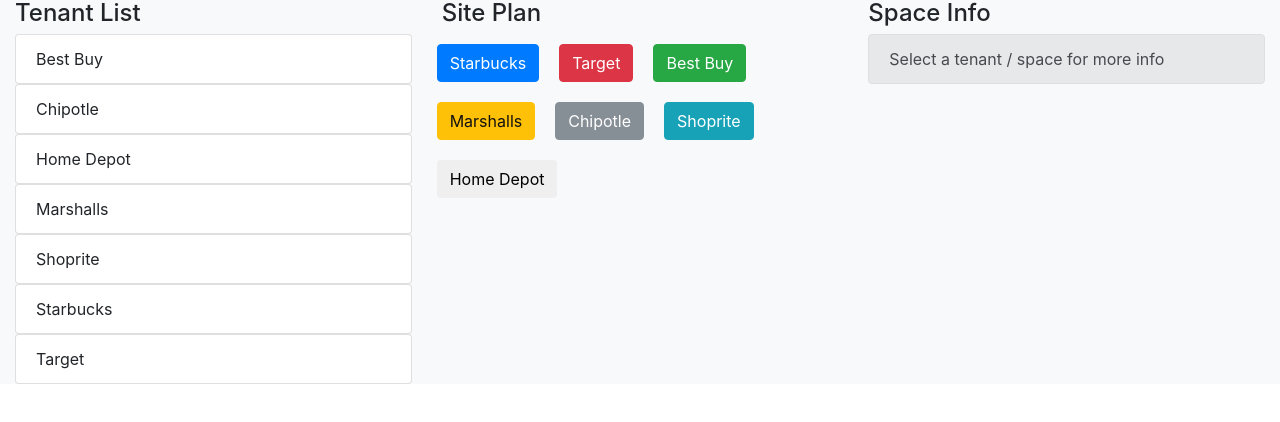
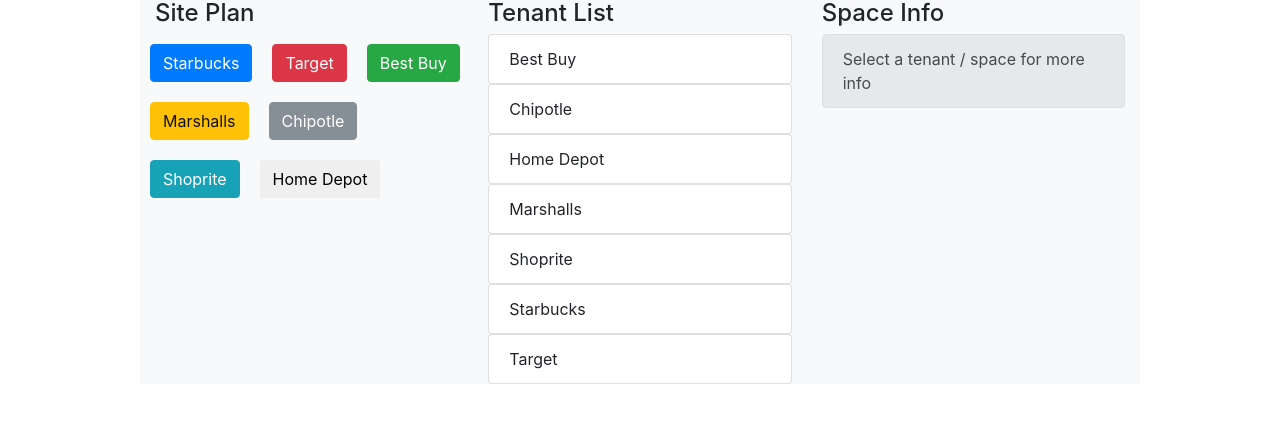
Before and after one commit to viewthespace/data-flow, a plain HTML site: page index.html in a window 1280 px wide. Drawn offline with nearby package versions, Linux system fonts and the light colour scheme.

Commit message:
Show site plan in first column

```diff
--- a/retailView.html
+++ b/retailView.html
@@ -1,16 +1,16 @@
 <div class="container-fluid bg-light retail-view">
   <div class="row">
+    <div class="col-sm-4">
+      <site-plan
+        spaces="$ctrl.spaces"
+        on-space-selected="$ctrl.setSelectedSpace(space)">
+      </site-plan>
+    </div>
     <div class="col-sm-4">
       <tenant-list
         spaces="$ctrl.spaces"
         on-tenant-selected="$ctrl.setSelectedSpace(space)">
       </tenant-list>
-    </div>
-    <div class="col-sm-4">
-      <site-plan
-        spaces="$ctrl.spaces"
-        on-space-selected="$ctrl.setSelectedSpace(space)">
-      </site-plan>
     </div>
     <div class="col-sm-4 space-detail">
       <space-detail
--- a/style.css
+++ b/style.css
@@ -4,6 +4,10 @@ html {
 
 body {
   height: 100%;
+}
+
+.retail-view {
+  max-width: 1000px;
 }
 
 .list-group {
```
